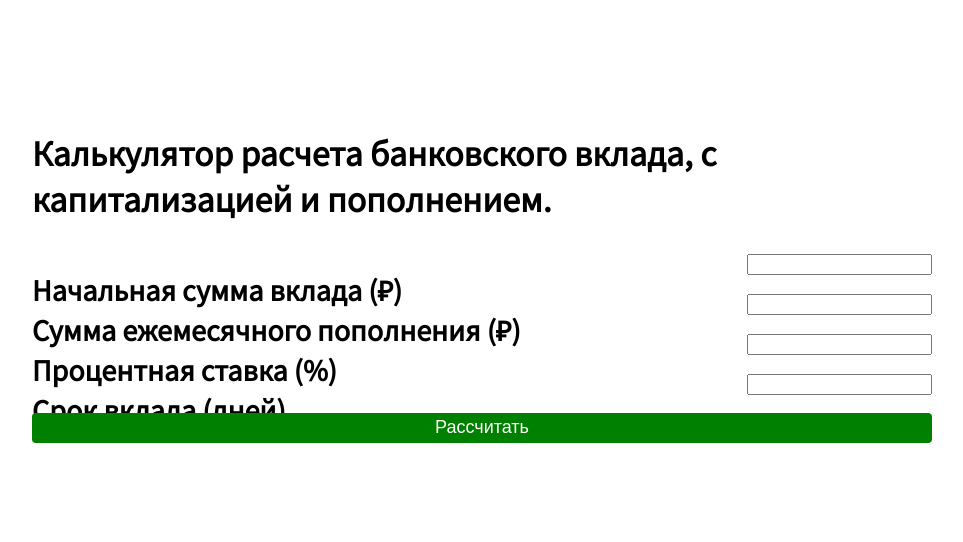
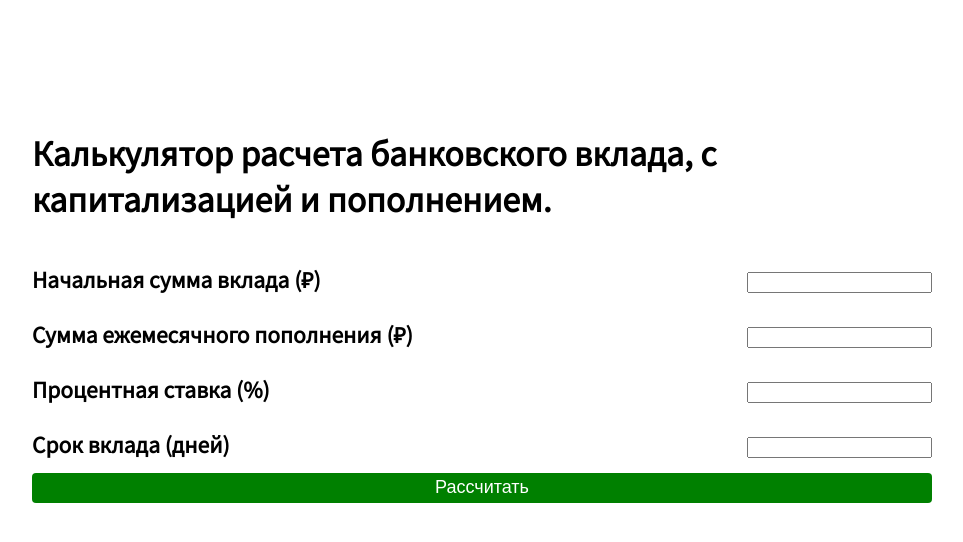
Before and after one commit to Chingiz-dev/Chingiz-M2, a plain HTML site: page index.html in a window 1280 px wide. Shown: the whole page, without its empty margins (158-1121 px from the left). Drawn offline with Linux system fonts and the light colour scheme.

Commit message:
errors reconfig

```diff
--- a/index.html
+++ b/index.html
@@ -19,22 +19,22 @@
 
         <div class="text-and-prompt">
             <section>
-                <div class="text"><h2>Начальная сумма вклада (₽)</h2></div>
+                <div class="text"><h3>Начальная сумма вклада (₽)</h3></div>
                 <div class="prompt"><input type="number" id="input-start-amount" /></div>
             </section>
 
             <section>
-                <div class="text"><h2>Сумма ежемесячного пополнения (₽)</h2></div>
+                <div class="text"><h3>Сумма ежемесячного пополнения (₽)</h3></div>
                 <div class="prompt"><input type="number" id="input-additional" /></div>
             </section>
 
             <section>
-                <div class="text"><h2>Процентная ставка (%)</h2></div>
+                <div class="text"><h3>Процентная ставка (%)</h3></div>
                 <div class="prompt"><input type="number" id="input-percent" /></div>
             </section>
 
             <section>
-                <div class="text"><h2>Срок вклада (дней)</h2></div>
+                <div class="text"><h3>Срок вклада (дней)</h3></div>
                 <div class="prompt"><input type="number" id="input-days" /></div>
             </section>
         </div>
@@ -50,5 +50,4 @@
 
     <script src="modul2.js"></script>
 </body>
-
 </html>
--- a/modul2.js
+++ b/modul2.js
@@ -1,4 +1,4 @@
-function getFinalAmount(startAmount, additional, percent, month) {
+function getFinalAmount(startAmount, additional, percent, month, days) {
 
     if (startAmount <= 0 || startAmountHTML == NaN) {
         errorStart.className = "show-error";
@@ -15,13 +15,11 @@ function getFinalAmount(startAmount, additional, percent, month) {
         console.log('percent is incorrect');
         return NaN;
     }
-    else if (month < 0 || month == NaN ||
-        (!(month % 2 == 0 || month % 2 == 1))) {
+    else if (days <= 0 || days == NaN || (!(days % 2 == 0 || days % 2 == 1))) {
         errorDays.className = "show-error";
         console.log('days is incorrect');
         return NaN;
     } else {
-
         for (i = 0; i < month; i++) {
             startAmount = startAmount * percent / 100 + startAmount + additional;
         }
@@ -35,24 +33,22 @@ function startOnButtonClick() {
     errorPercent.className = "dont-show-error";
     errorDays.className = "dont-show-error";
     console.clear();
+
     let startAmount = +startAmountHTML.value;
     let additional = +additionalHTML.value;
     let percent = +percentHTML.value;
     let days = +daysHTML.value;
     let month = Math.floor(days / 30);
 
-    let result = getFinalAmount(startAmount, additional, percent, month);
+    let result = getFinalAmount(startAmount, additional, percent, month, days);
     if (!isNaN(result)) {
         alert(result);
     }
 }
 
 let startAmountHTML = document.getElementById("input-start-amount");
-
 let additionalHTML = document.getElementById("input-additional");
-
 let percentHTML = document.getElementById("input-percent");
-
 let daysHTML = document.getElementById("input-days");
 
 let errorStart = document.getElementById("error-notification-start");
@@ -61,5 +57,4 @@ let errorPercent = document.getElementById("error-notification-percent");
 let errorDays = document.getElementById("error-notification-days");
 
 let buttonHTML = document.getElementById("start-calculate");
-
 buttonHTML.addEventListener("click", startOnButtonClick);
--- a/style.css
+++ b/style.css
@@ -5,16 +5,19 @@ body {
 .main-container {
     margin: auto;
     max-width: 900px;
-    min-width: 500px;
+    min-width: 550px;
     padding: 100px;
 }
 
 section {
     display: flex;
     justify-content: space-between;
-    padding: 5px 0px;
+    margin: 5px 0px;
     font-size: large;
-    height: 30px;
+    height: 50px;
+}
+.prompt {
+    margin-top: auto;
 }
 
 button {
```
